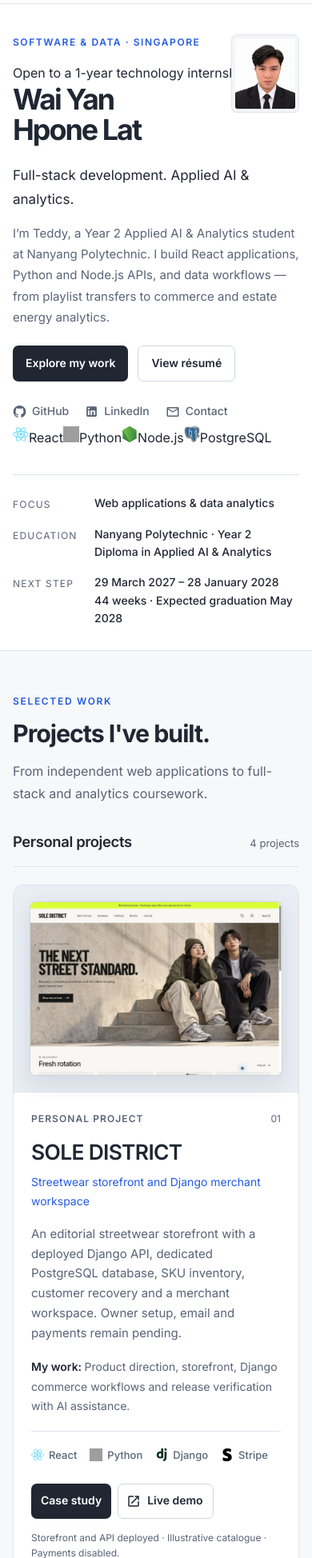
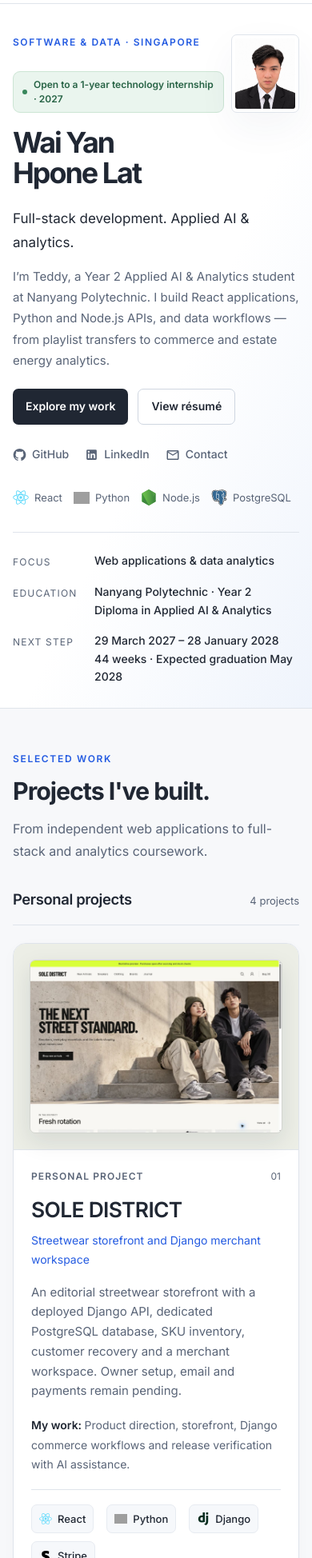
Before and after one commit to TeddyQyuon/TeddyQyuonPortfolio, a React (Vite) app: page / in a window 390 px wide. Shown: the part 52-2000 px from the top of the page at 80% size. Built offline with nearby package versions, Linux system fonts and the light colour scheme; grey boxes are pictures that could not be loaded.

Commit message:
Refine portfolio spacing cards and mobile layout

```diff
--- a/src/index.css
+++ b/src/index.css
@@ -13,10 +13,10 @@ a:focus-visible, button:focus-visible { outline: 2px solid var(--blue); outline-
 .section-eyebrow { display: block; margin-bottom: 14px; font-size: .75rem; font-weight: 600; letter-spacing: .14em; text-transform: uppercase; color: var(--blue); }
 .section-title { font-size: clamp(1.9rem, 4vw, 2.9rem) !important; }
 .section-description { max-width: 600px; margin-top: 14px !important; color: var(--muted); }
-.hero { background: white; border-bottom: 1px solid var(--line); }
-.hero-content { position: relative; display: grid; grid-template-columns: minmax(0, 1fr) 294px; gap: 72px; align-items: center; padding: 72px 0 56px; }
+.hero { background: linear-gradient(115deg, #ffffff 55%, #eff4fc); border-bottom: 1px solid var(--line); }
+.hero-content { position: relative; display: grid; grid-template-columns: minmax(0, 1fr) 294px; gap: 72px; align-items: center; padding: 54px 0 44px; }
 .hero-kicker { font-size: .75rem; letter-spacing: .13em; color: var(--blue); text-transform: uppercase; font-weight: 600; margin: 0 0 22px; }
-.hero-name { font-size: clamp(3.3rem, 6vw, 5.3rem) !important; margin: 0 0 22px !important; }
+.hero-name { font-size: clamp(3.3rem, 6vw, 5.3rem) !important; margin: 0 0 18px !important; }
 .hero-name span { display: block; }
 .hero-lead { font-size: 1.2rem !important; font-weight: 500; margin-bottom: 14px !important; }
 .hero-intro { max-width: 565px; color: var(--muted); margin-bottom: 28px !important; }
@@ -24,7 +24,7 @@ a:focus-visible, button:focus-visible { outline: 2px solid var(--blue); outline-
 .hero-socials { display: flex; flex-wrap: wrap; gap: 22px; margin-top: 26px; }
 .quiet-link { display: inline-flex; align-items: center; gap: 7px; text-decoration: none; color: var(--muted); font-size: .875rem; font-weight: 500; min-height: 36px; }
 .quiet-link:hover { color: var(--blue); }
-.hero-photo { margin: 0; padding: 12px; background: #f3f5f8; border: 1px solid var(--line); border-radius: 12px; }
+.hero-photo { margin: 0; padding: 12px; background: #ffffff; border: 1px solid var(--line); border-radius: 16px; box-shadow: 0 18px 48px #2537590d; }
 .hero-photo img { width: 100%; height: auto; aspect-ratio: .85; display: block; object-fit: cover; object-position: center 30%; border-radius: 5px; }
 .hero-photo figcaption { padding: 14px 2px 3px; font-size: .8125rem; line-height: 1.55; color: var(--muted); }
 .hero-photo figcaption strong { display: block; font-weight: 600; color: var(--ink); }
@@ -35,12 +35,16 @@ a:focus-visible, button:focus-visible { outline: 2px solid var(--blue); outline-
 .project-group-heading h3 { font-size: 1.15rem; font-weight: 600; letter-spacing: -.02em; margin: 0; }
 .project-group-count { color: var(--muted); font-size: .8125rem; }
 .personal-projects { display: grid; gap: 28px; margin-bottom: 60px; }
-.project-card { border: 1px solid var(--line); border-radius: 12px; background: white; overflow: hidden; min-width: 0; }
+.project-card { border: 1px solid var(--line); border-radius: 16px; background: white; overflow: hidden; min-width: 0; box-shadow: 0 4px 22px #27354d05; transition: border-color .2s, box-shadow .2s; }
+.project-card:hover { border-color: #bfcce0; box-shadow: 0 12px 30px #27354d0a; }
 .project-card-personal { display: grid; grid-template-columns: minmax(0, 1.06fr) minmax(0, 1fr); }
 .project-cover-link { display: flex; min-width: 0; text-decoration: none; align-items: center; padding: 30px; background: #e9edf4; border-right: 1px solid var(--line); }
 .project-cover { width: 100%; height: auto; display: block; border: 1px solid rgba(32,39,51,.12); border-radius: 7px; box-shadow: 0 10px 28px rgba(21,31,52,.10); transition: transform .22s ease; }
 .project-cover-link:hover .project-cover { transform: translateY(-3px); }
 .project-card[data-project="playlist-port-spotify-mover"] .project-cover-link { background: #eae8f3; }
+.project-card[data-project="sole-district"] .project-cover-link { background: #eceee6; }
+.project-card[data-project="scenthaus-intelligence"] .project-cover-link { background: #efebe5; }
+.project-card[data-project="meterwise-building-energy-analytics"] .project-cover-link { background: #e6eee8; }
 .project-card-school .project-cover-link { padding: 22px; border-right: 0; border-bottom: 1px solid var(--line); }
 .project-card-school .project-cover { aspect-ratio: 16 / 9; object-fit: contain; background: white; }
 .project-cover-fallback { width: 100%; min-height: 220px; display: grid; place-items: center; background: #161c28; color: white; border-radius: 7px; }
@@ -55,7 +59,7 @@ a:focus-visible, button:focus-visible { outline: 2px solid var(--blue); outline-
 .project-contribution { margin-bottom: 18px !important; font-size: .875rem !important; color: var(--muted); }
 .project-contribution strong { color: var(--ink); font-weight: 600; }
 .project-tech { display: flex; flex-wrap: wrap; gap: 10px 16px; padding-top: 18px; border-top: 1px solid var(--line); margin-bottom: 24px; }
-.project-tech-item { display: inline-flex; align-items: center; gap: 6px; font-size: .8125rem; font-weight: 500; color: var(--muted); }
+.project-tech-item { display: inline-flex; align-items: center; gap: 7px; font-size: .8125rem; font-weight: 500; color: var(--ink); padding: 6px 9px; background: #f6f8fb; border: 1px solid #e7ebf1; border-radius: 7px; }
 .project-actions { display: flex; align-items: center; flex-wrap: wrap; gap: 10px; margin-top: auto; }
 .project-note { font-size: .75rem !important; line-height: 1.6 !important; color: var(--muted); margin: 14px 0 0 !important; }
 .school-projects { display: grid; grid-template-columns: repeat(2, minmax(0, 1fr)); gap: 28px; }
@@ -65,10 +69,10 @@ a:focus-visible, button:focus-visible { outline: 2px solid var(--blue); outline-
 .about-highlights { display: grid; grid-template-columns: repeat(3, minmax(0, 1fr)); gap: 36px; margin-top: 44px; padding-top: 32px; border-top: 1px solid var(--line); }
 .about-highlight { display: flex; gap: 14px; align-items: flex-start; }
 .about-highlight svg { color: var(--blue); flex-shrink: 0; margin-top: 3px; }
-.core-tools { display: flex; flex-wrap: wrap; gap: 28px 40px; padding: 22px 0 32px; border-bottom: 1px solid var(--line); margin-bottom: 36px; }
-.core-tool { display: inline-flex; align-items: center; gap: 12px; font-weight: 600; font-size: .9375rem; }
+.core-tools { display: grid; grid-template-columns: repeat(4, minmax(0, 1fr)); gap: 14px; padding: 4px 0 32px; border-bottom: 1px solid var(--line); margin-bottom: 36px; }
+.core-tool { display: inline-flex; align-items: center; gap: 12px; font-weight: 600; font-size: .9375rem; padding: 18px; border: 1px solid var(--line); border-radius: 10px; background: #f9fafc; }
 .skills-grid { display: grid; grid-template-columns: repeat(3, minmax(0, 1fr)); gap: 34px 42px; }
-.skill-category { min-width: 0; padding-bottom: 24px; border-bottom: 1px solid var(--line); }
+.skill-category { min-width: 0; padding: 22px; border: 1px solid var(--line); border-radius: 12px; background: #fff; }
 .skill-heading { display: flex; gap: 10px; align-items: center; margin: 0 0 15px !important; font-size: .9375rem !important; }
 .skill-heading svg { font-size: 19px; color: var(--muted); }
 .skill-terms { display: flex; flex-wrap: wrap; gap: 10px 14px; }
@@ -78,6 +82,20 @@ a:focus-visible, button:focus-visible { outline: 2px solid var(--blue); outline-
 .resume-surface { padding: 28px; display: flex; gap: 22px; align-items: center; border: 1px solid var(--line); border-radius: 10px; background: white; }
 .footer-link { display: block; color: #ccd4e1; text-decoration: none; font-size: .875rem; padding: 5px 0; }
 .footer-link:hover { color: white; }
+.technology-logo { object-fit: contain; flex-shrink: 0; }
+.technology-stripe, .technology-knime, .technology-spotify-web-api, .technology-mlflow { padding: 1px; }
+.availability { display: inline-flex; align-items: center; gap: 8px; padding: 7px 11px; margin-bottom: 20px; color: #276345; background: #eaf5ee; border: 1px solid #cce5d4; border-radius: 999px; font-size: .75rem; font-weight: 600; }
+.availability > span { width: 6px; height: 6px; background: #39875c; border-radius: 50%; flex-shrink: 0; }
+.hero-toolkit { display: flex; flex-wrap: wrap; align-items: center; gap: 16px; margin-top: 24px; }
+.hero-toolkit > span, .hackathon-tools > span { display: inline-flex; align-items: center; gap: 7px; color: var(--muted); font-size: .8125rem; }
+.project-number { font-variant-numeric: tabular-nums; border: 1px solid var(--line); border-radius: 6px; padding: 4px 7px; }
+.hackathon-work { display: flex; gap: 24px; padding: 30px; margin-bottom: 54px; background: #edf3fc; border: 1px solid #d2dff3; border-radius: 14px; }
+.hackathon-icon { display: grid; place-items: center; width: 48px; height: 48px; flex-shrink: 0; border-radius: 12px; background: #fff; color: var(--blue); }
+.hackathon-work .section-eyebrow { margin: 0 0 8px; }
+.hackathon-work h3 { font-size: 1.25rem; margin: 0 0 12px; letter-spacing: -.025em; }
+.hackathon-work p { color: var(--muted); font-size: .9375rem; line-height: 1.7; margin: 0 0 12px; max-width: 820px; }
+.hackathon-tools { display: flex; flex-wrap: wrap; gap: 16px; margin-top: 18px; }
+.hackathon-tools .prototype-label { color: #28538f; font-weight: 600; }
 @media (max-width: 899px) {
   .section-shell { padding-top: 64px !important; padding-bottom: 64px !important; }
   .hero-content { grid-template-columns: minmax(0, 1fr) 230px; gap: 36px; padding-top: 54px; }
@@ -118,8 +136,11 @@ a:focus-visible, button:focus-visible { outline: 2px solid var(--blue); outline-
   .personal-projects { gap: 24px; margin-bottom: 44px; }
   .school-projects { grid-template-columns: 1fr; gap: 24px; }
   .about-highlights { grid-template-columns: 1fr; gap: 25px; margin-top: 28px; }
-  .core-tools { gap: 22px 28px; padding-top: 5px; }
-  .core-tool { font-size: .875rem; }
+  .core-tools { grid-template-columns: repeat(2, minmax(0, 1fr)); gap: 10px; padding-top: 5px; }
+  .core-tool { font-size: .875rem; padding: 14px 12px; gap: 10px; }
+  .availability { margin-top: 12px; margin-bottom: 18px; max-width: calc(100% - 94px); border-radius: 9px; line-height: 1.5; }
+  .hero-toolkit { gap: 14px; }
+  .hackathon-work { padding: 22px; gap: 14px; flex-direction: column; margin-bottom: 40px; }
   .skills-grid { grid-template-columns: 1fr; gap: 26px; }
   .skill-category { padding-bottom: 22px; }
   .resume-surface { padding: 22px; align-items: flex-start; flex-direction: column; }
@@ -128,3 +149,5 @@ a:focus-visible, button:focus-visible { outline: 2px solid var(--blue); outline-
   html { scroll-behavior: auto; }
   *, *::before, *::after { animation: none !important; transition: none !important; scroll-behavior: auto !important; }
 }
+
+.technology-sas-viya, .technology-sas { width: 38px; }
```
